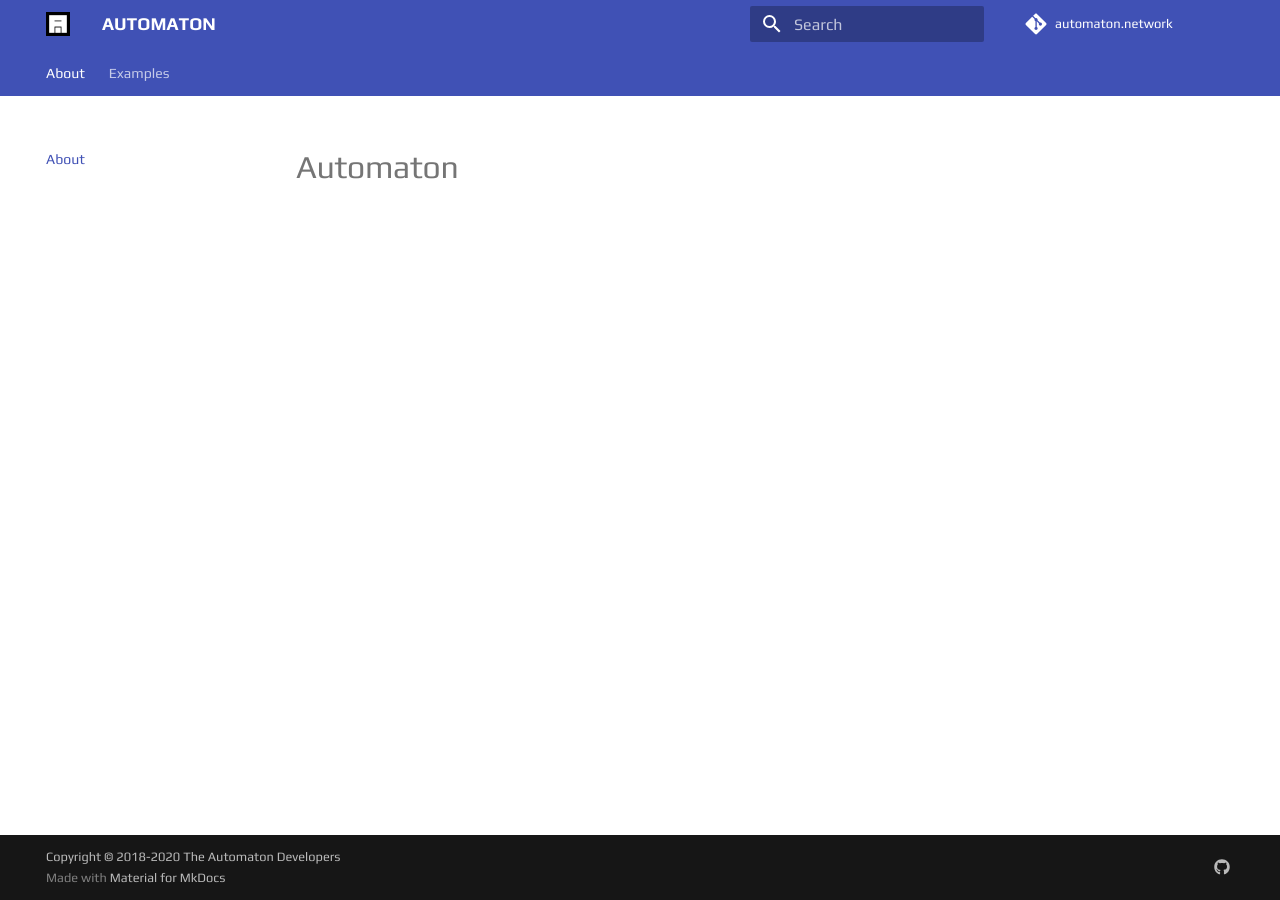
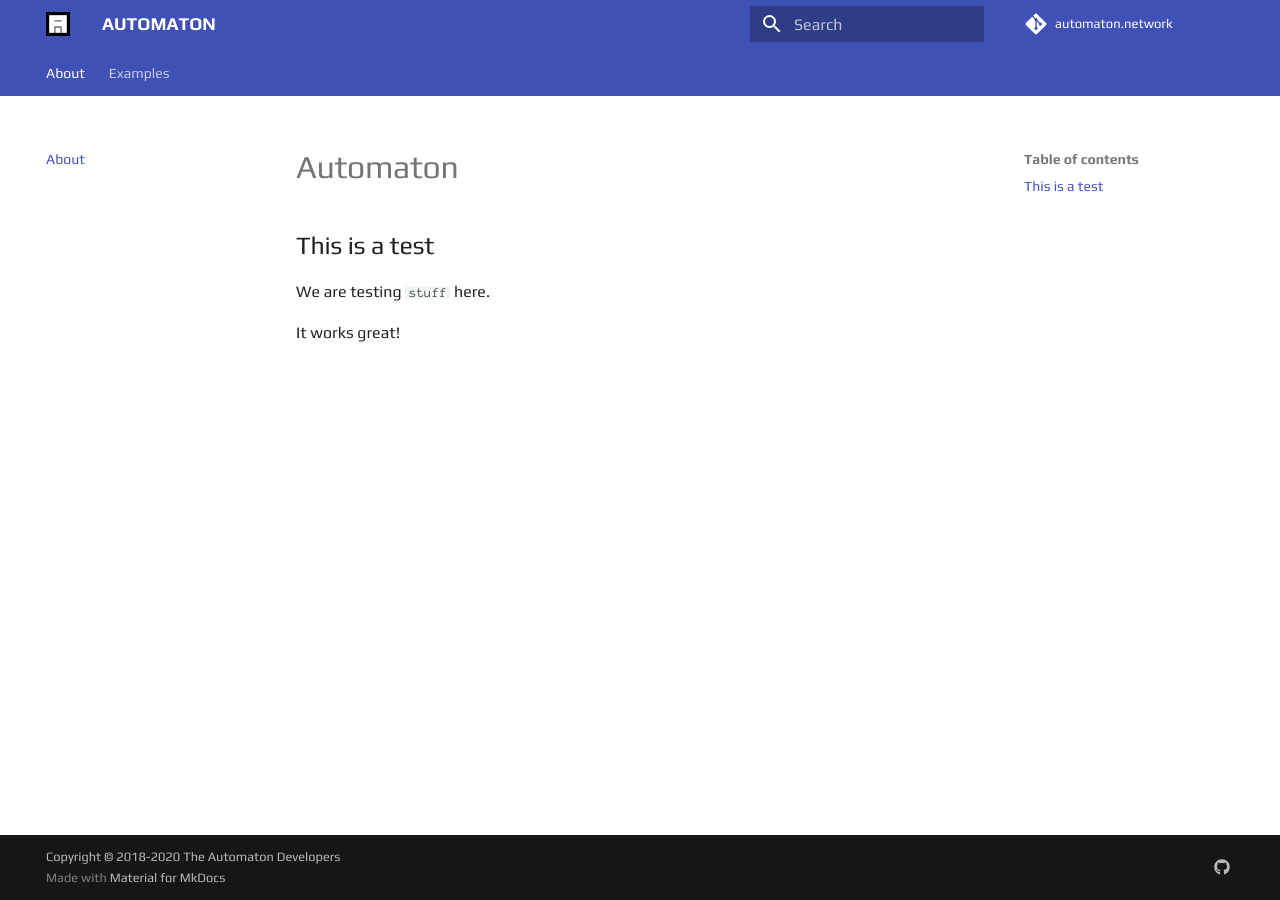
Before and after one commit to automaton-network/automaton-site-mkdocs, an MkDocs documentation site: the page built from docs/index.md, in a window 1280 px wide. Built offline with MkDocs 1.6.1 and Material for MkDocs 9.7.7, drawn with Linux system fonts in a browser that asks for light colours.

Commit message:
Update index.md

```diff
--- a/docs/index.md
+++ b/docs/index.md
@@ -1 +1,8 @@
 # Automaton
+
+
+## This is a test
+
+We are testing ``stuff`` here.
+
+It works great!
```
